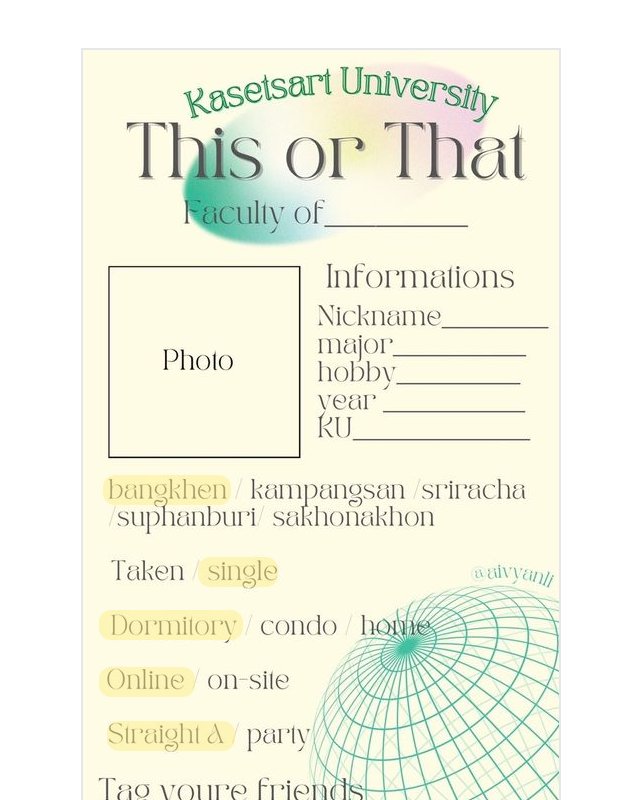
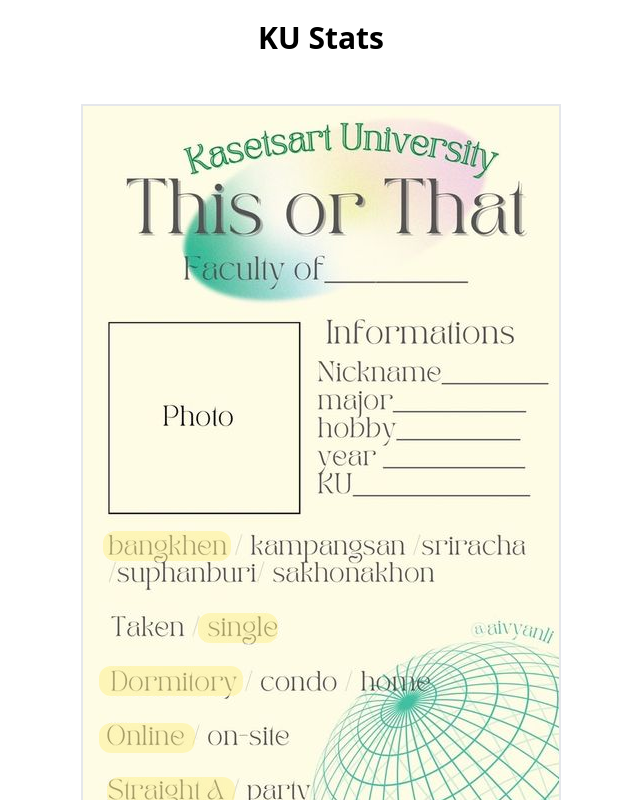
Before and after one commit to Teerut26/gen-ku, a Svelte app: page / in a window 1280 px wide. Shown: the top 800 px of the page, without its empty margins (319-959 px from the left). Built offline with nearby package versions, Linux system fonts and the light colour scheme.

Commit message:
add title

```diff
--- a/src/App.svelte
+++ b/src/App.svelte
@@ -48,6 +48,7 @@
 
     // $: console.log(files)
 </script>
+<div class="font-extrabold text-3xl flex justify-center mt-5">KU Stats</div>
 
 <div
     class="flex flex-col items-center p-2 gap-3 scale-[0.6] sm:scale-75 md:scale-90 lg:scale-100"
```
